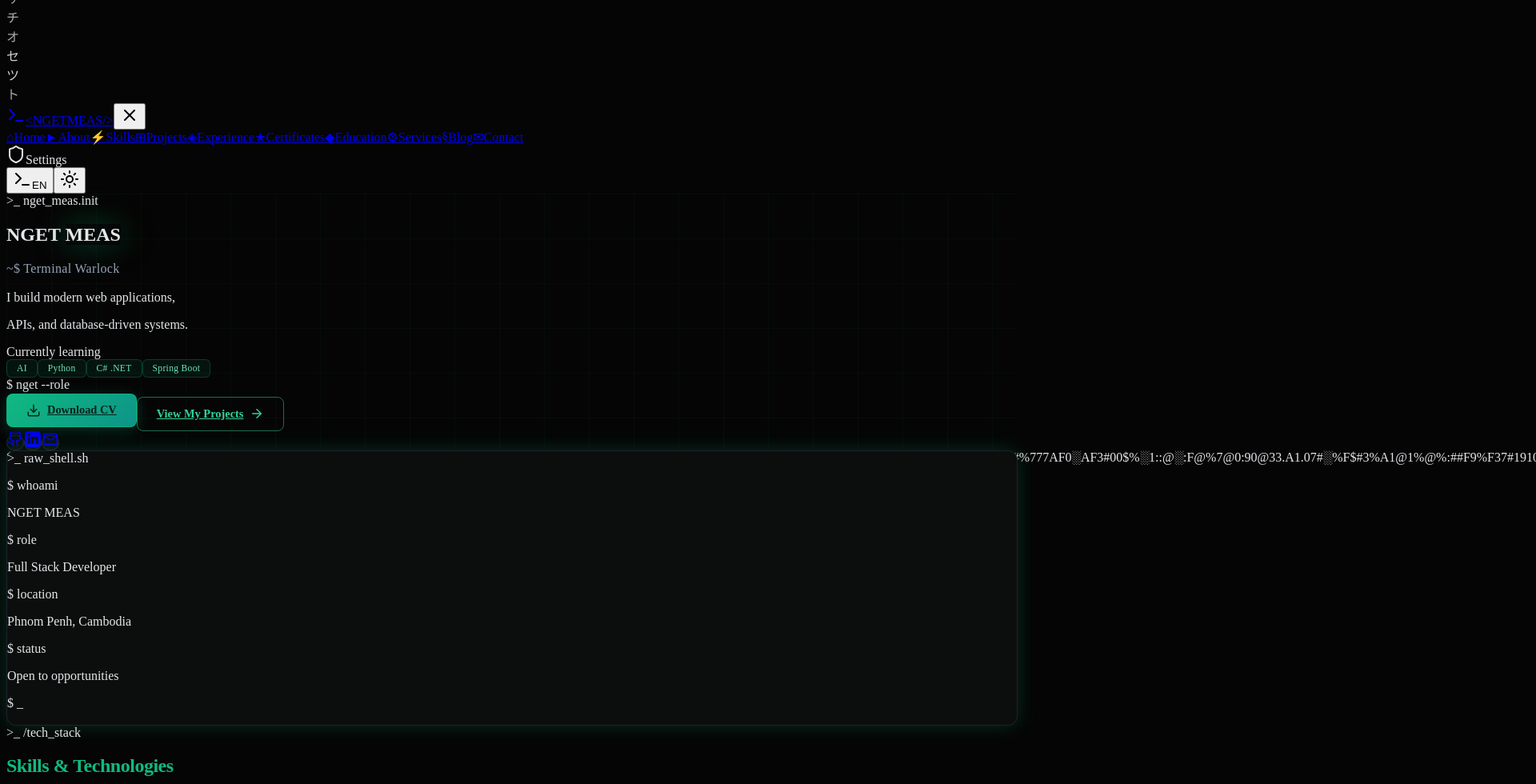
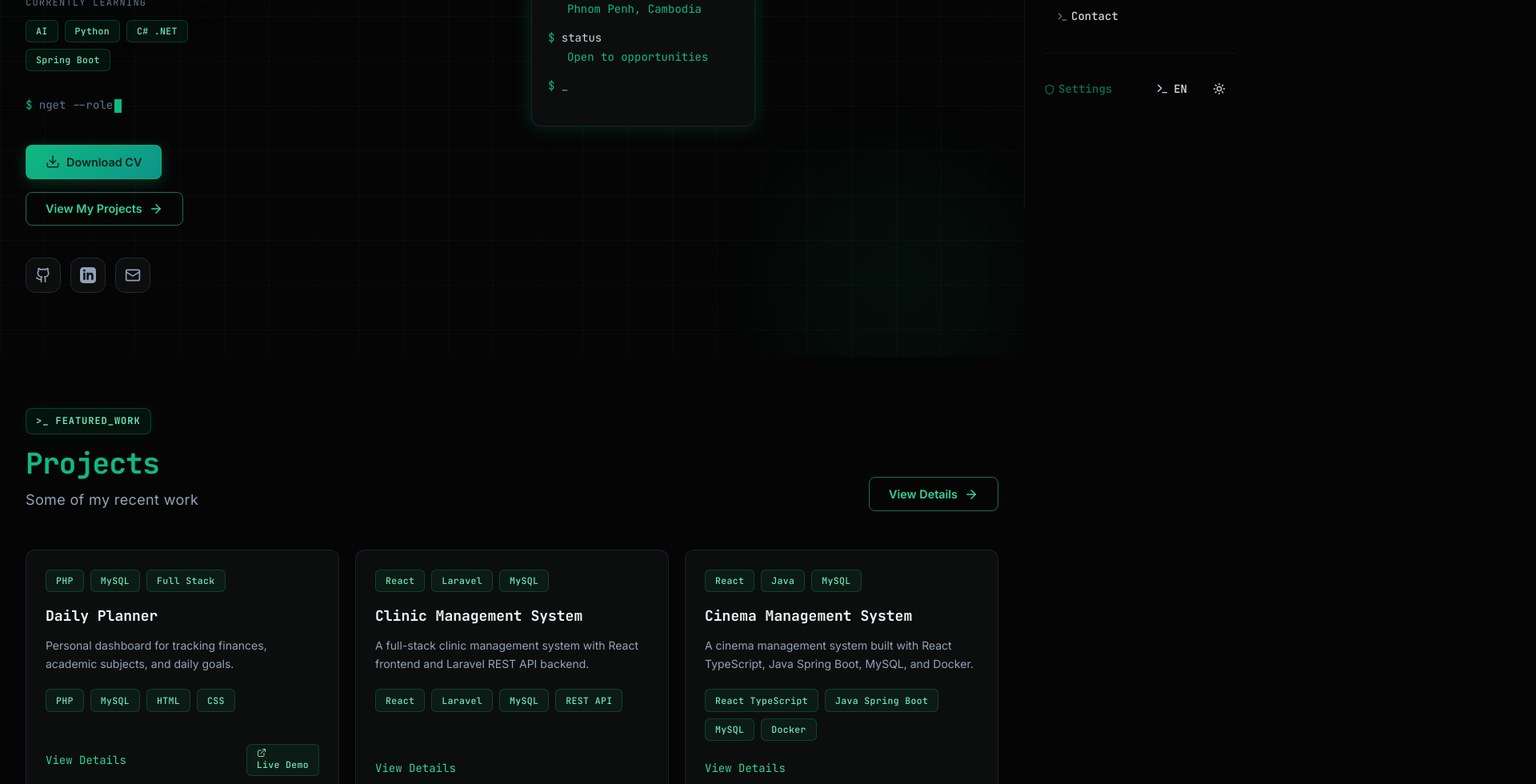
Before and after one commit to NgetMeas22/M-Portfolio, a React (Vite) app: page / in a window 1280 px wide. Shown: the part 540-1520 px from the top of the page at 80% size, 1920 px wide, since content can reach past the window. Built offline with nearby package versions, Linux system fonts and the light colour scheme; a web font is replaced by a local one.

Commit message:
Fix portfolio styling

```diff
--- a/src/components/Navbar/Navbar.jsx
+++ b/src/components/Navbar/Navbar.jsx
@@ -143,7 +143,7 @@ function Navbar() {
         className={linkClass}
         onClick={onNavigate}
       >
-        <span className="mr-1 opacity-60">{item.icon}</span>
+        <Terminal className="mr-1 inline h-3.5 w-3.5 opacity-60" />
         {t.nav[item.label]}
       </NavLink>
     ));
--- a/src/index.css
+++ b/src/index.css
@@ -1,3 +1,5 @@
+@import "tailwindcss";
+
 @theme {
   --color-primary: #10b981;
   --color-primary-light: #34d399;
@@ -36,6 +38,39 @@
   --animate-matrix: matrix 3s steps(1) infinite;
 
   --shadow-glow: 0 0 15px rgba(16, 185, 129, 0.35), 0 0 35px rgba(16, 185, 129, 0.15);
+}
+
+@layer base {
+  * {
+    box-sizing: border-box;
+  }
+
+  html {
+    scroll-behavior: smooth;
+    background: #050505;
+  }
+
+  body {
+    margin: 0;
+    min-width: 320px;
+    min-height: 100vh;
+    font-family: var(--font-sans);
+    -webkit-font-smoothing: antialiased;
+    -moz-osx-font-smoothing: grayscale;
+    transition: background-color 0.4s ease, color 0.4s ease;
+  }
+
+  a {
+    color: inherit;
+    text-decoration: none;
+  }
+
+  button,
+  input,
+  textarea,
+  select {
+    font: inherit;
+  }
 }
 
 @keyframes blob {
@@ -87,19 +122,11 @@
    All pages depend on these. Dark = black + emerald, Light = paper.
    ============================================================ */
 
-html {
-  scroll-behavior: smooth;
-}
 html[lang='kh'] body,
 html[lang='kh'] .font-mono {
   font-family: 'Kantumruy Pro', 'Battambang', 'JetBrains Mono', monospace;
 }
 
-body {
-  -webkit-font-smoothing: antialiased;
-  -moz-osx-font-smoothing: grayscale;
-  transition: background-color 0.4s ease, color 0.4s ease;
-}
 body.dark {
   background-color: #050505;
   color: #e5e7eb;
@@ -114,16 +141,37 @@ body.light {
 
 /* ---------- Grid background ---------- */
 .grid-bg {
+  background-color: #050505;
   background-image:
     linear-gradient(rgba(16, 185, 129, 0.04) 1px, transparent 1px),
     linear-gradient(90deg, rgba(16, 185, 129, 0.04) 1px, transparent 1px);
   background-size: 56px 56px;
 }
 body.light .grid-bg {
+  background-color: #f8fafc;
   background-image:
     linear-gradient(rgba(5, 150, 105, 0.05) 1px, transparent 1px),
     linear-gradient(90deg, rgba(5, 150, 105, 0.05) 1px, transparent 1px);
   background-size: 56px 56px;
+}
+.grid-pattern,
+.grid-pattern-grid {
+  position: relative;
+}
+.grid-pattern::before,
+.grid-pattern-grid::before {
+  content: '';
+  position: absolute;
+  inset: 0;
+  pointer-events: none;
+  background:
+    radial-gradient(circle at 20% 20%, rgba(16, 185, 129, 0.08), transparent 28%),
+    linear-gradient(135deg, rgba(16, 185, 129, 0.05), transparent 42%);
+  mask-image: linear-gradient(to bottom, black, transparent 80%);
+}
+.grid-dot {
+  background-image: radial-gradient(rgba(52, 211, 153, 0.2) 1px, transparent 1px);
+  background-size: 18px 18px;
 }
 
 /* ---------- Section titles ---------- */
@@ -145,6 +193,32 @@ body.dark .section-title { color: #10b981; }
   letter-spacing: 0.02em;
 }
 body.light .section-subtitle { color: #475569; }
+.text-secondary {
+  color: #94a3b8;
+}
+body.light .text-secondary {
+  color: #475569;
+}
+.cyber-badge,
+.terminal-badge {
+  border: 1px solid rgba(16, 185, 129, 0.28);
+  border-radius: 8px;
+  background: rgba(16, 185, 129, 0.08);
+  color: #6ee7b7;
+  padding: 0.4rem 0.75rem;
+  font-family: var(--font-mono);
+  font-size: 0.75rem;
+  font-weight: 700;
+  letter-spacing: 0.08em;
+  text-transform: uppercase;
+  box-shadow: inset 0 0 20px rgba(16, 185, 129, 0.03), 0 0 18px rgba(16, 185, 129, 0.08);
+}
+body.light .cyber-badge,
+body.light .terminal-badge {
+  background: rgba(5, 150, 105, 0.08);
+  border-color: rgba(5, 150, 105, 0.24);
+  color: #047857;
+}
 
 /* ---------- Cards ---------- */
 .card {
@@ -155,6 +229,7 @@ body.light .section-subtitle { color: #475569; }
 }
 body.dark .card { background: #0c0e0d; }
 body.light .card { background: #ffffff; border-color: #e2e8f0; box-shadow: 0 1px 3px rgba(0,0,0,0.06); }
+.card-hover:hover,
 .card:hover {
   border-color: rgba(16, 185, 129, 0.5);
   transform: translateY(-4px);
@@ -168,6 +243,23 @@ body.light .card { background: #ffffff; border-color: #e2e8f0; box-shadow: 0 1px
   border: 1px solid rgba(51, 65, 85, 0.4);
 }
 body.light .glass { background: rgba(255, 255, 255, 0.75); border-color: rgba(148, 163, 184, 0.35); }
+.glass-sm {
+  background: rgba(10, 12, 11, 0.58);
+  backdrop-filter: blur(8px);
+}
+.glass-md {
+  background: rgba(10, 12, 11, 0.68);
+  backdrop-filter: blur(14px);
+}
+.glass-lg {
+  background: rgba(10, 12, 11, 0.78);
+  backdrop-filter: blur(20px);
+}
+body.light .glass-sm,
+body.light .glass-md,
+body.light .glass-lg {
+  background: rgba(255, 255, 255, 0.78);
+}
 
 /* ---------- Buttons (plain state) ---------- */
 .btn-primary,
@@ -206,6 +298,26 @@ body.light .btn-outline { color: #059669; border-color: rgba(5, 150, 105, 0.5);
   border-color: #34d399;
   transform: translateY(-2px);
 }
+.btn-ghost {
+  display: inline-flex;
+  align-items: center;
+  justify-content: center;
+  gap: 0.5rem;
+  padding: 0.7rem 1rem;
+  border-radius: 8px;
+  color: #94a3b8;
+  transition: all 0.3s ease;
+}
+.btn-ghost:hover {
+  color: #34d399;
+  background: rgba(16, 185, 129, 0.08);
+}
+body.light .btn-ghost {
+  color: #475569;
+}
+body.light .btn-ghost:hover {
+  color: #047857;
+}
 
 /* ---------- Tags / pills ---------- */
 .tag {
@@ -227,6 +339,36 @@ body.light .tag { color: #047857; border-color: rgba(5, 150, 105, 0.3); backgrou
 .glow-sm { box-shadow: 0 0 12px rgba(16, 185, 129, 0.15); }
 .glow-md { box-shadow: 0 0 25px rgba(16, 185, 129, 0.22); }
 .glow-lg { box-shadow: 0 0 45px rgba(16, 185, 129, 0.28); }
+.underline-glow {
+  text-decoration-color: rgba(16, 185, 129, 0.45);
+  text-underline-offset: 4px;
+}
+.underline-glow:hover {
+  text-shadow: 0 0 14px rgba(52, 211, 153, 0.35);
+}
+.blinking {
+  animation: cursor-blink 1s steps(1) infinite;
+}
+.scanline {
+  position: relative;
+  overflow: hidden;
+}
+.scanline::after {
+  content: '';
+  position: absolute;
+  inset-inline: 0;
+  top: 0;
+  height: 90px;
+  pointer-events: none;
+  background: linear-gradient(180deg, transparent, rgba(16, 185, 129, 0.08), transparent);
+  animation: scanline 7s linear infinite;
+}
+.matrix-rain-grid {
+  background-image:
+    linear-gradient(rgba(16, 185, 129, 0.08) 1px, transparent 1px),
+    linear-gradient(90deg, rgba(16, 185, 129, 0.08) 1px, transparent 1px);
+  background-size: 24px 24px;
+}
 
 /* ---------- Matrix rain canvas ---------- */
 .matrix-rain {
--- a/src/pages/Home/Home.jsx
+++ b/src/pages/Home/Home.jsx
@@ -4,6 +4,7 @@ import { Mail, ExternalLink, Download, ArrowRight } from 'lucide-react';
 import { GitHubIcon, LinkedInIcon } from '../../components/SocialIcons.jsx';
 import { useLanguage } from '../../hooks/useLanguage';
 import { useTheme } from '../../hooks/useTheme';
+import { projects } from '../../data/projects';
 import AOS from 'aos';
 import 'aos/dist/aos.css';
 
@@ -33,10 +34,11 @@ const RAIN_COLUMNS = Array.from({ length: 12 }, () =>
 );
 
 export default function Home() {
-  const { t } = useLanguage();
+  const { t, language } = useLanguage();
   const { theme } = useTheme();
   const isDark = theme === 'dark';
   const nameParts = t.hero.name.split(' ');
+  const featuredProjects = projects.filter(project => project.featured).slice(0, 3);
 
   const [displayedLines, setDisplayedLines] = useState([]);
   const [currentLine, setCurrentLine] = useState(0);
@@ -207,7 +209,7 @@ export default function Home() {
                   <GitHubIcon size={20} />
                 </a>
                 <a
-                  href="https://linkedin.com"
+                  href="https://linkedin.com/in/nget-meas-6525bb3a6"
                   target="_blank"
                   rel="noopener noreferrer"
                   className="card card-hover inline-flex h-11 w-11 items-center justify-center rounded-lg text-slate-400 hover:text-primary"
@@ -288,6 +290,80 @@ export default function Home() {
               </div>
             </div>
 
+          </div>
+        </div>
+      </section>
+
+      <section className="py-16">
+        <div className="mx-auto w-full max-w-7xl px-4 sm:px-6 lg:px-8">
+          <div data-aos="fade-up" className="mb-12 flex flex-col gap-4 sm:flex-row sm:items-end sm:justify-between">
+            <div>
+              <span className="cyber-badge mb-4 inline-flex items-center gap-2">
+                {'>_ featured_work'}
+              </span>
+              <h2 className="section-title font-mono text-2xl sm:text-3xl lg:text-4xl">
+                {t.projects.title}
+              </h2>
+              <p className="section-subtitle mt-3 text-lg">{t.projects.subtitle}</p>
+            </div>
+            <Link to="/projects" className="btn-outline w-fit">
+              {t.projects.viewDetails}
+              <ArrowRight size={18} />
+            </Link>
+          </div>
+
+          <div className="grid grid-cols-1 gap-5 md:grid-cols-3">
+            {featuredProjects.map((project, index) => (
+              <article
+                key={project.id}
+                data-aos="fade-up"
+                data-aos-delay={100 + index * 90}
+                className="card glass glass-sm card-hover flex h-full flex-col p-6"
+              >
+                <div className="mb-4 flex flex-wrap gap-2">
+                  {project.category.slice(0, 3).map(category => (
+                    <span key={category} className="tag font-mono">
+                      {category === 'Team Project' ? t.projects.teamProject : category}
+                    </span>
+                  ))}
+                </div>
+
+                <h3 className="font-mono text-lg font-bold text-slate-100">
+                  {project.title}
+                </h3>
+                <p className="mt-3 line-clamp-3 text-sm leading-relaxed text-secondary">
+                  {language === 'kh' ? project.descriptionKh : project.description}
+                </p>
+
+                <div className="mt-5 flex flex-wrap gap-2">
+                  {project.technologies.slice(0, 4).map(tech => (
+                    <span key={tech} className="tag font-mono text-[11px]">
+                      {tech}
+                    </span>
+                  ))}
+                </div>
+
+                <div className="mt-auto flex items-center justify-between gap-3 pt-6">
+                  <Link
+                    to={`/projects/${project.id}`}
+                    className="underline-glow font-mono text-sm text-primary-light hover:underline"
+                  >
+                    {t.projects.viewDetails}
+                  </Link>
+                  {project.live && (
+                    <a
+                      href={project.live}
+                      target="_blank"
+                      rel="noopener noreferrer"
+                      className="tag inline-flex items-center gap-1.5 font-mono"
+                    >
+                      <ExternalLink className="h-3 w-3" />
+                      {t.projects.viewLive}
+                    </a>
+                  )}
+                </div>
+              </article>
+            ))}
           </div>
         </div>
       </section>
```
